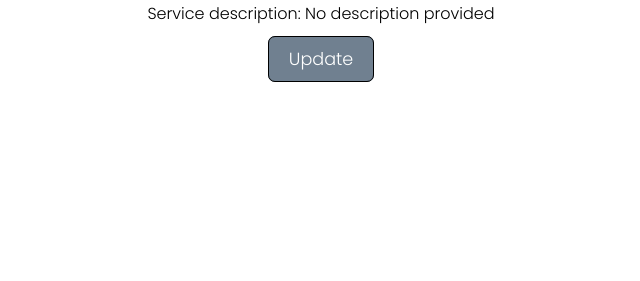
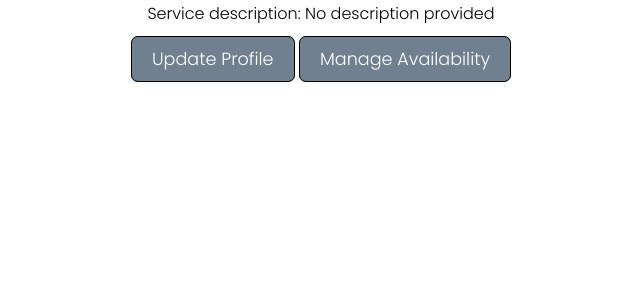
Before and after one commit to JoshuaDelosSantos/my-clean-project, a Django app: template myclean/service_provider/templates/service_provider/sp_dashboard.html in a window 1280 px wide. Shown: the part 467-748 px from the top of the page, without its empty margins (319-959 px from the left). Run offline with Django 5.2, Linux system fonts and the light colour scheme; the template is opened without the code that fills it, so the values that code supplies are empty.

Commit message:
Add "Manage Availability" link to service provider dashboard

```diff
--- a/myclean/service_provider/templates/service_provider/sp_dashboard.html
+++ b/myclean/service_provider/templates/service_provider/sp_dashboard.html
@@ -32,7 +32,8 @@
     </div>
 
     <div class="sp-dashboard-links">
-        <a href="{% url 'sp_update_profile' %}">Update</a>
+        <a href="{% url 'sp_update_profile' %}">Update Profile</a>
+        <a href="{% url 'sp_availability' %}">Manage Availability</a>
     </div>
 
 </div>
```
